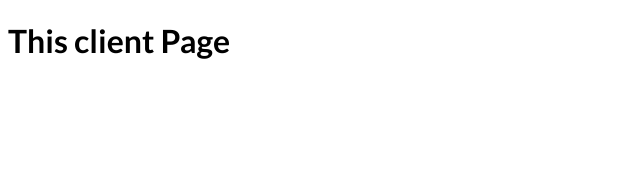
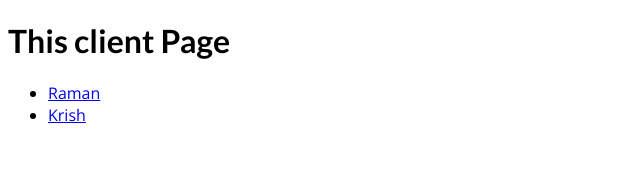
Before and after one commit to rtemre/nextjs-pages-router, a Next.js app in the folder 01-getting-started/: page /client in a window 1280 px wide. Shown: the top 176 px of the page, without its empty margins (0-640 px from the left). Built offline with nearby package versions, Linux system fonts and the light colour scheme.

Commit message:
Ways navigating through Link

```diff
--- a/01-getting-started/pages/client/index.js
+++ b/01-getting-started/pages/client/index.js
@@ -1,7 +1,26 @@
+import Link from "next/link";
 function ClientPage(params) {
+  const clients = [
+    { id: "ram", name: "Raman" },
+    { id: "kris", name: "Krish" },
+  ];
   return (
     <div>
       <h1>This client Page</h1>
+      <ul>
+        {clients.map((client) => (
+          <li key={client.id}>
+            <Link
+              href={{
+                pathname: "/client/[id]",
+                query: { id: client.id },
+              }}
+            >
+              {client.name}
+            </Link>
+          </li>
+        ))}
+      </ul>
     </div>
   );
 }
```
Also changed, not shown: 01-getting-started/pages/client/[id]/index.js (+9 -0 lines), 01-getting-started/pages/index.js (+14 -1 lines).
